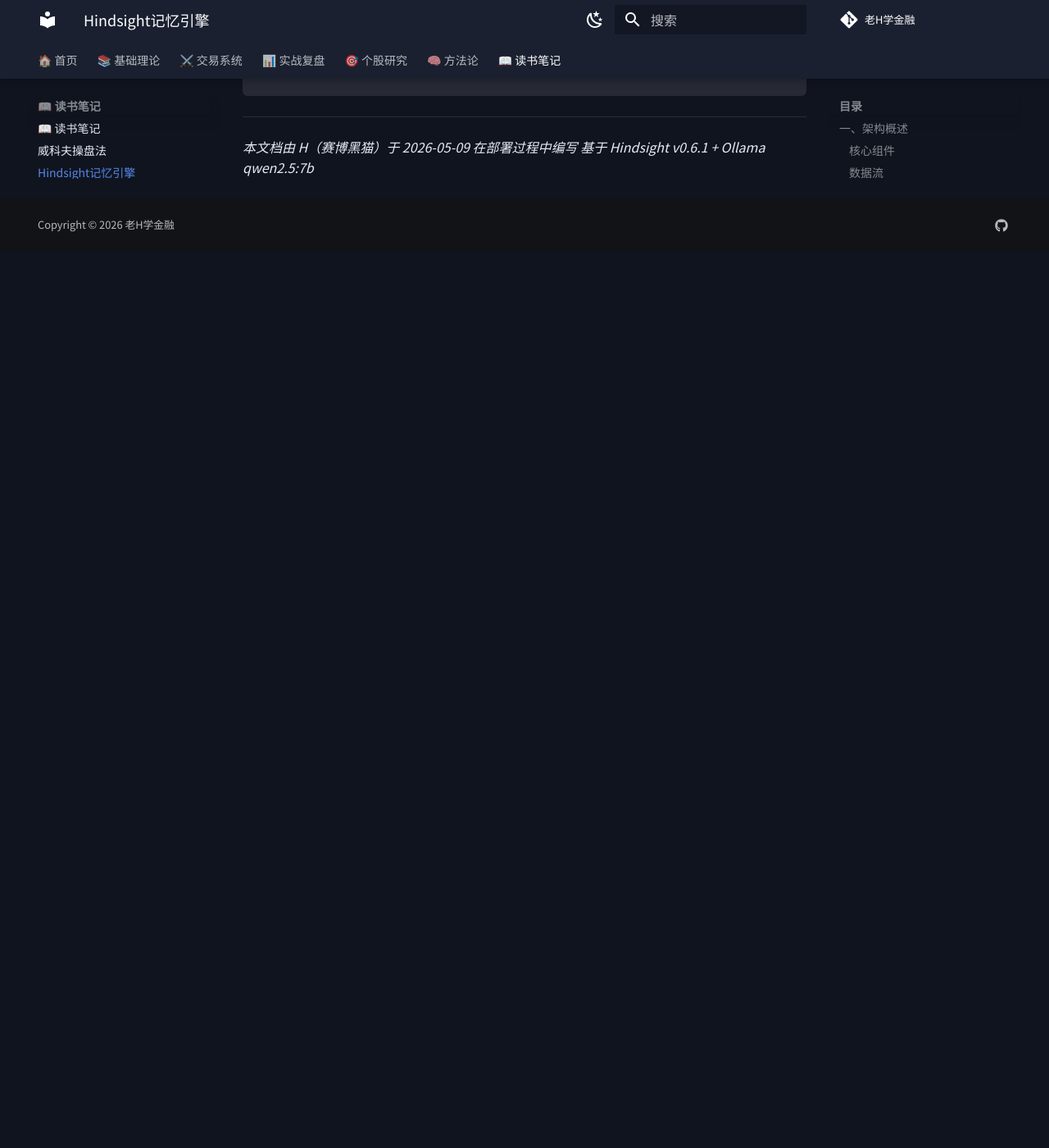
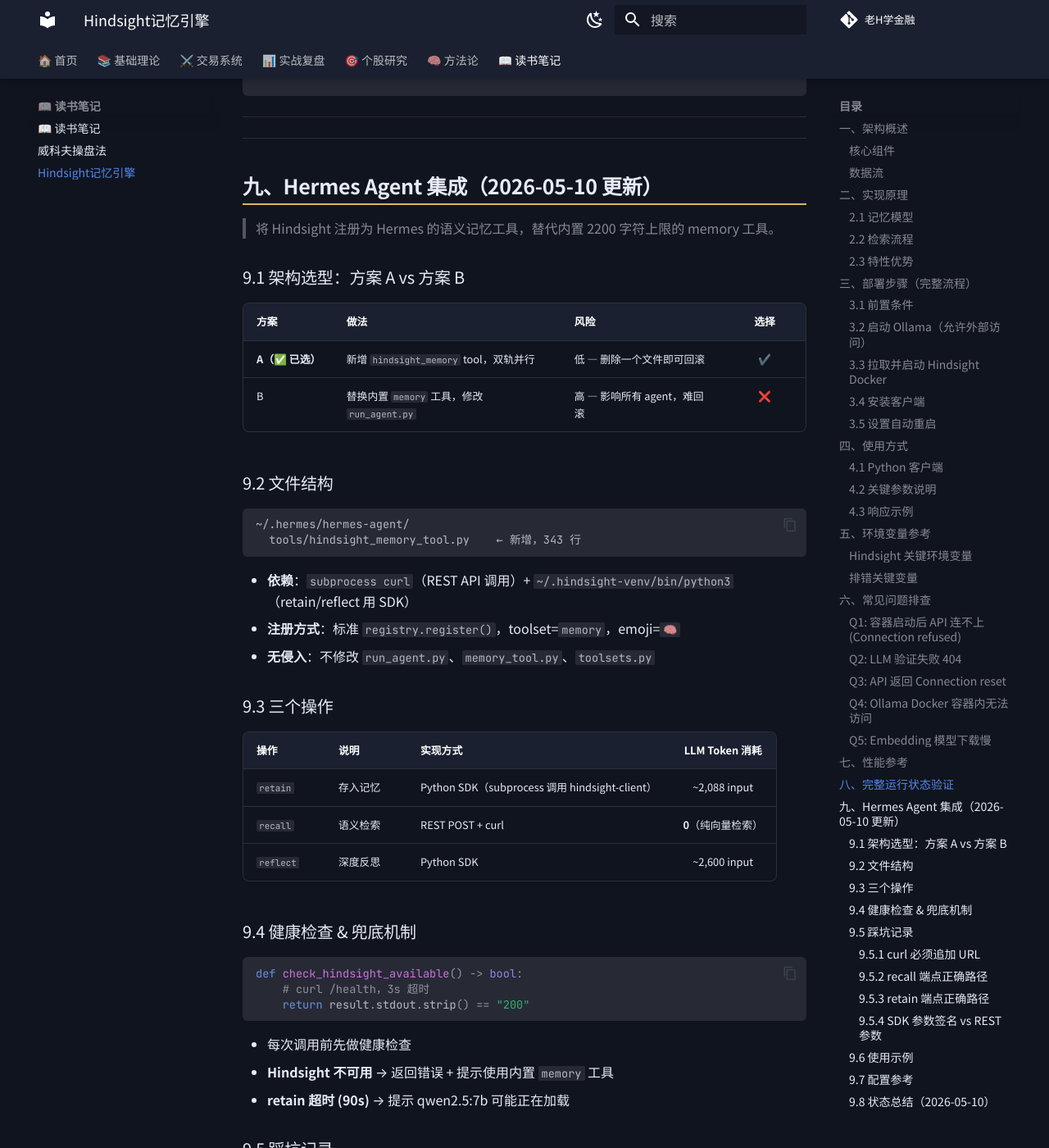
Before and after one commit to dylantoo/laohuang-finance, an MkDocs documentation site: the page built from docs/06-读书笔记/Hindsight记忆引擎_本地私有化部署笔记.md, in a window 1280 px wide and 1400 px high, scrolled down 7532 px. Shown: the whole window at 82% size. Built offline with MkDocs 1.6.1 and Material for MkDocs 9.7.7, drawn with Linux system fonts in a browser that asks for light colours; comment, search, counter and statistics services are not loaded; before the commit the page ends 7838 px from its top, so only the background shows below that; some of the changed text lies outside the part shown.

Commit message:
📝 自动同步 2026-05-11

````diff
--- a/docs/06-读书笔记/Hindsight记忆引擎_本地私有化部署笔记.md
+++ b/docs/06-读书笔记/Hindsight记忆引擎_本地私有化部署笔记.md
@@ -320,5 +320,113 @@
 
 ---
 
-*本文档由 H（赛博黑猫）于 2026-05-09 在部署过程中编写*
-*基于 Hindsight v0.6.1 + Ollama qwen2.5:7b*
+---
+
+## 九、Hermes Agent 集成（2026-05-10 更新）
+
+> 将 Hindsight 注册为 Hermes 的语义记忆工具，替代内置 2200 字符上限的 memory 工具。
+
+### 9.1 架构选型：方案 A vs 方案 B
+
+| 方案 | 做法 | 风险 | 选择 |
+|:----|:----|:----|:----:|
+| **A（✅ 已选）** | 新增 `hindsight_memory` tool，双轨并行 | 低 — 删除一个文件即可回滚 | ✔️ |
+| B | 替换内置 `memory` 工具，修改 `run_agent.py` | 高 — 影响所有 agent，难回滚 | ❌ |
+
+### 9.2 文件结构
+
+```
+~/.hermes/hermes-agent/
+  tools/hindsight_memory_tool.py    ← 新增，343 行
+```
+
+- **依赖**：`subprocess curl`（REST API 调用）+ `~/.hindsight-venv/bin/python3`（retain/reflect 用 SDK）
+- **注册方式**：标准 `registry.register()`，toolset=`memory`，emoji=`🧠`
+- **无侵入**：不修改 `run_agent.py`、`memory_tool.py`、`toolsets.py`
+
+### 9.3 三个操作
+
+| 操作 | 说明 | 实现方式 | LLM Token 消耗 |
+|:----|:----|:--------|:--------------:|
+| `retain` | 存入记忆 | Python SDK（subprocess 调用 hindsight-client） | ~2,088 input |
+| `recall` | 语义检索 | REST POST + curl | **0**（纯向量检索） |
+| `reflect` | 深度反思 | Python SDK | ~2,600 input |
+
+### 9.4 健康检查 & 兜底机制
+
+```python
+def check_hindsight_available() -> bool:
+    # curl /health，3s 超时
+    return result.stdout.strip() == "200"
+```
+
+- 每次调用前先做健康检查
+- **Hindsight 不可用** → 返回错误 + 提示使用内置 `memory` 工具
+- **retain 超时 (90s)** → 提示 qwen2.5:7b 可能正在加载
+
+### 9.5 踩坑记录
+
+#### 9.5.1 curl 必须追加 URL
+```python
+cmd.append(url)  # 这一行容易被忘掉！
+# 缺失会导致 curl: (2) no URL specified
+```
+
+#### 9.5.2 recall 端点正确路径
+```python
+POST /v1/default/banks/{bank_id}/memories/recall
+# 不是 /recall，也不是 GET 方式
+```
+
+#### 9.5.3 retain 端点正确路径
+```python
+POST /v1/default/banks/{bank_id}/files/retain
+# 不是 /memories/retain（会返回 405 Method Not Allowed）
+```
+
+#### 9.5.4 SDK 参数签名 vs REST 参数
+- `client.recall()` 的参数叫 `max_tokens`（不是 `max_results`），`budget`（不是 `k`）
+- REST API `POST /recall` 的参数叫 `k`（不是 `max_tokens`）
+
+### 9.6 使用示例
+
+```python
+# 1. 存入
+result = client.retain(
+    bank_id='hermes',
+    content='用户是苏州人，喜欢炒股和写代码',
+    context='用户基本信息'
+)
+# → 成功，消耗 2,194 tokens
+
+# 2. 等待 10-30s（异步 consolidation）
+
+# 3. 召回
+result = client.recall(
+    bank_id='hermes',
+    query='hp 老黄 苏州 炒股',
+    max_tokens=2000
+)
+# → 返回 8 条结果，包含 entity/observation/experience 三种类型
+```
+
+### 9.7 配置参考
+
+| 环境变量 | 默认值 | 说明 |
+|:---------|:-------|:-----|
+| `HINDSIGHT_API_URL` | `http://localhost:8888` | Hindsight 服务地址 |
+| `HINDSIGHT_VENV_PYTHON` | `~/.hindsight-venv/bin/python3` | Python SDK 执行器 |
+| DEFAULT_BANK | `hermes` | 默认记忆 bank |
+
+### 9.8 状态总结（2026-05-10）
+
+| 项目 | 状态 |
+|:----|:----:|
+| Docker 容器 `hindsight` | ✅ 运行中 |
+| qwen2.5:7b 模型 | ✅ 已加载 |
+| `hindsight_memory` tool 注册 | ✅ `registry.get_entry()` 可见 |
+| retain → recall 闭环 | ✅ 验证通过 |
+| 健康检查 + 兜底 | ✅ 已配置 |
+| 内置 memory 工具 | ✅ 保留作为 fallback |
+
+*Hindsight v0.6.1 + Ollama qwen2.5:7b + Hermes Agent 集成完成*
````
Also changed, not shown: docs/06-读书笔记/00-目录.md (+1 -1 lines).
